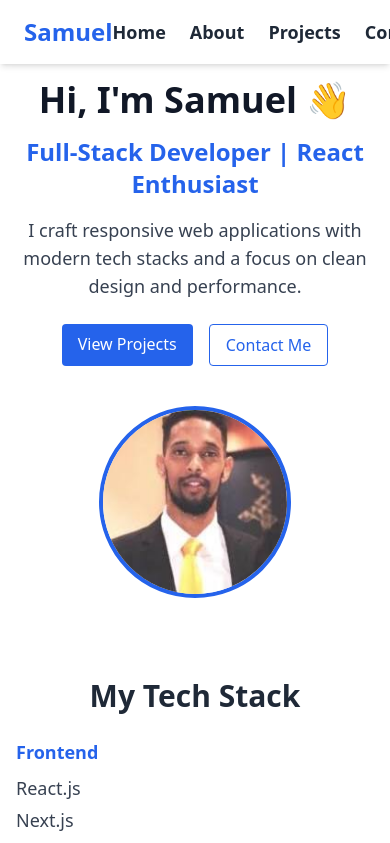
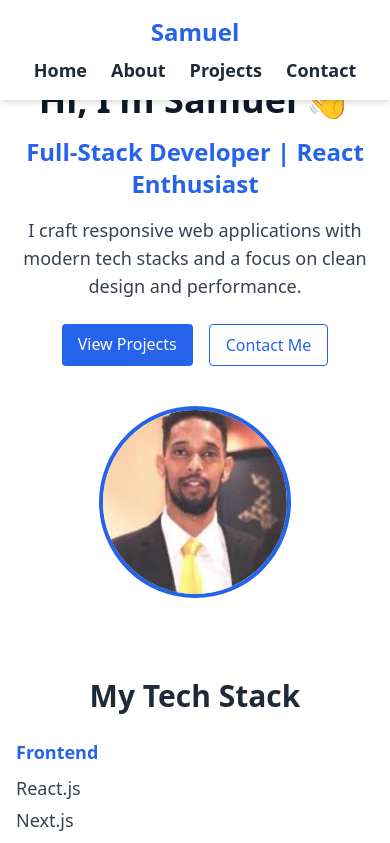
Before and after one commit to Samuel-Zehaie/about-me-portfolio, a React (Create React App) app: page / in a window 390 px wide. Shown: the top 843 px of the page. Built offline with nearby package versions, Linux system fonts and the light colour scheme.

Commit message:
fix mobile nav stacking and spacing

```diff
--- a/src/components/Navbar.jsx
+++ b/src/components/Navbar.jsx
@@ -3,7 +3,7 @@ import { Link } from "react-router-dom";
 function Navbar() {
   return (
     <nav className="bg-white shadow-md fixed top-0 left-0 w-full z-50">
-      <div className="max-w-6xl mx-auto px-6 py-4 flex justify-between items-center">
+      <div className="max-w-6xl mx-auto px-6 py-4 flex justify-between items-center flex-col sm:flex-row gap-2 sm:gap-0">
         <h1 className="text-2xl font-bold text-blue-600">Samuel</h1>
         <div className="flex gap-6 text-lg font-semibold text-gray-800">
           <Link
```
